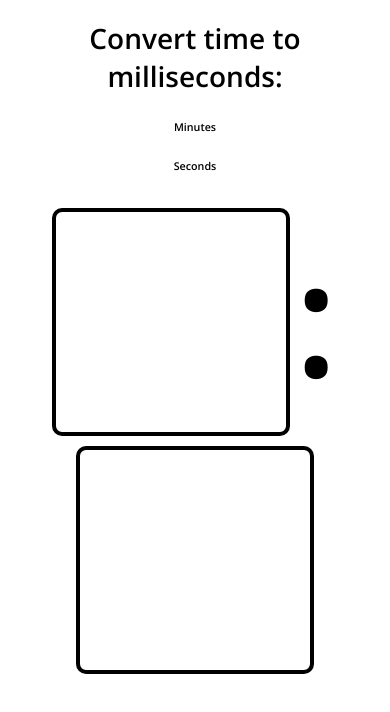
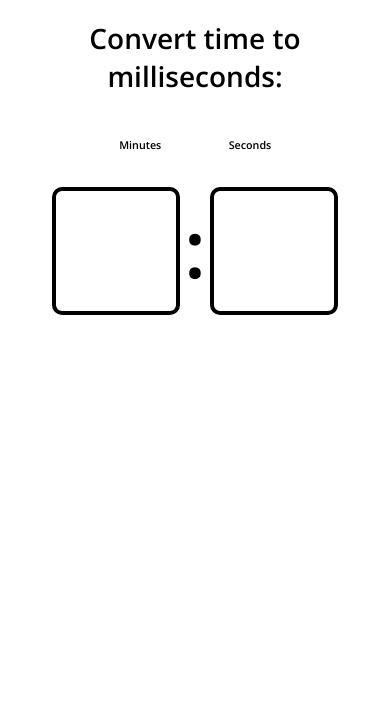
Before and after one commit to kemken077/time-to-milliseconds-converter, a website: page public/index.html in a window 390 px wide. Drawn offline with nearby package versions, Linux system fonts and the light colour scheme.

Commit message:
Input titles and responsive styles

```diff
--- a/public/css/app.css
+++ b/public/css/app.css
@@ -17,6 +17,21 @@ h1 {
 
 .subtitlesWrapper {
   text-align: center;
+  width: 100%;
+  display: inline-flex;
+}
+
+.subtitlesWrapper h6 {
+  width: 50%;
+}
+.subtitlesWrapper h6:first-child {
+  text-align: right;
+  padding-right: 9%;
+}
+
+.subtitlesWrapper h6:last-child {
+  text-align: left;
+  padding-left: 9%;
 }
 
 .inputWrapper input {
@@ -34,8 +49,19 @@ h1 {
 }
 
 input#minutes {
-  padding-right: 20px;
+  padding-right: 10px;
 }
 input#seconds {
-  padding-left: 20px;
+  padding-left: 10px;
 }
+
+@media (max-width: 560px) {
+  .inputWrapper input {
+    width: 100px;
+    height: 100px;
+  }
+  .inputWrapper input,
+  .colon {
+    font-size: 80px;
+  }
+}
```
